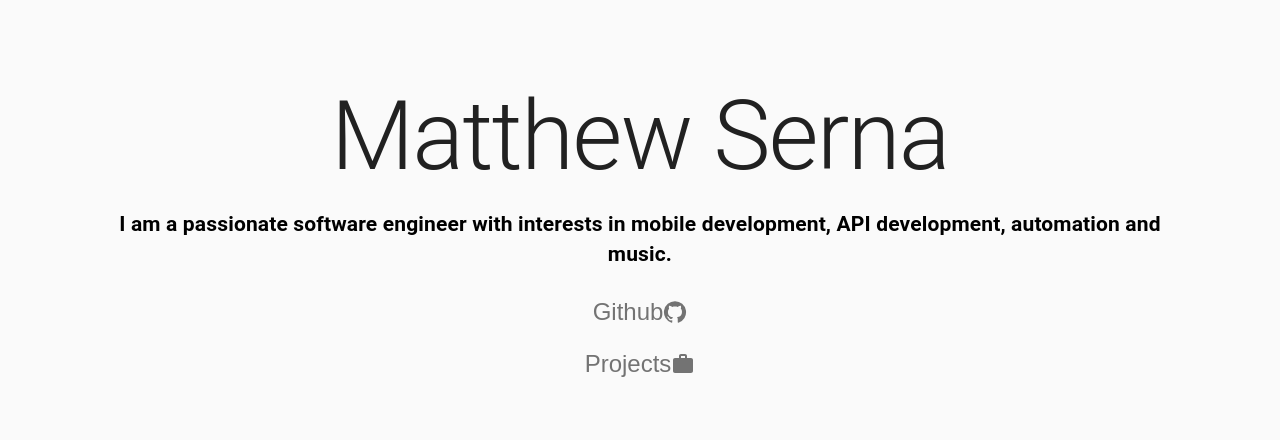
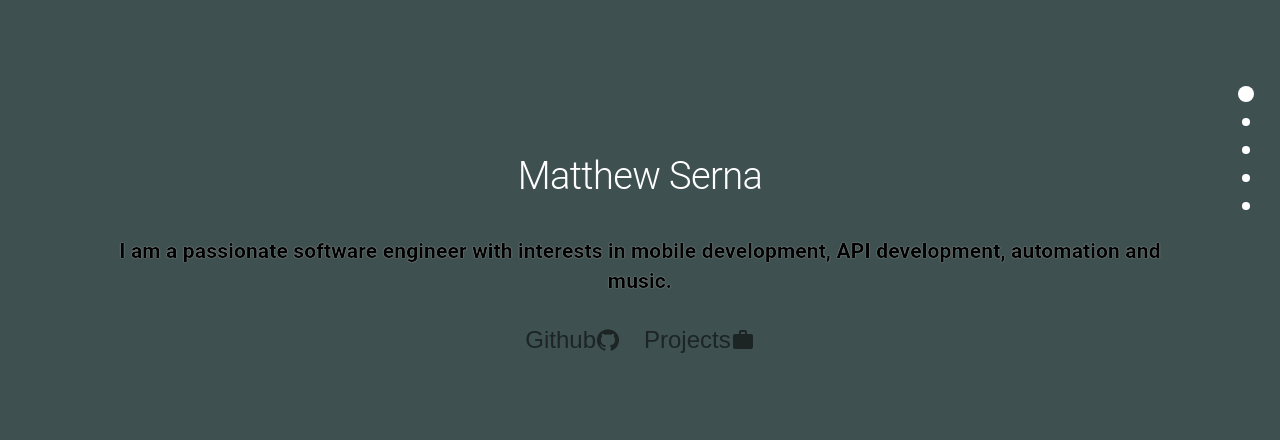
Before and after one commit to mserna/mserna.github.io, a React (Create React App) app: page / in a window 1280 px wide. Shown: the part 264-704 px from the top of the page. Built offline with nearby package versions, Linux system fonts and the light colour scheme.

Commit message:
Add new homepage redesign

```diff
--- a/src/components/Banner.jsx
+++ b/src/components/Banner.jsx
@@ -1,4 +1,4 @@
-import React from "react";
+import React, {useLayoutEffect} from "react";
 import {
     Grow,
     IconButton,
@@ -11,7 +11,6 @@ import { useEffect, useState, createRef, useRef } from "react";
 import '../index.css';
 
 const Banner = () => {
-
     const [bannerGrow, setBannerGrow] = useState(false);
     const summaryText = "I am a passionate software engineer with interests in mobile development, API development, automation and music.";
     const name = "Matthew Serna";
@@ -33,10 +32,10 @@ const Banner = () => {
                 <Grow in={bannerGrow} timeout={timeout2}>
                     <div className="container">
                         <h2 className="highlight-text">{summaryText}</h2>
-                        <IconButton color="#000000" onClick={() => window.open('https://github.com/mserna')}>
+                        <IconButton onClick={() => window.open('https://github.com/mserna')}>
                             Github<GitHubIcon></GitHubIcon>
                         </IconButton>
-                        <IconButton color="#000000" onClick={() => projects.scrollIntoView()}>
+                        <IconButton onClick={() => projects.scrollIntoView()}>
                             Projects<WorkIcon></WorkIcon>
                         </IconButton>
                     </div>
--- a/src/home/index.jsx
+++ b/src/home/index.jsx
@@ -1,47 +1,77 @@
-import React from 'react';
-import { makeStyles } from '@material-ui/core';
-import { Grid } from '@material-ui/core';
-import { Paper } from '@material-ui/core';
-import ParticlesBg from "particles-bg";
+import React, { useEffect, useState } from 'react';
 
+// local imports
 import Banner from "../components/Banner";
 import Projects from "../components/Projects";
 import Experience from '../components/Experience';
 import Skills from '../components/Skills';
 import Contact from '../components/Contact';
 
-const useStyles = makeStyles((theme) => ({
-    root: {
-      // flexGrow: 1,
-      backgroundRepeat: 'no-repeat',
-      backgroundSize: 'auto',
-    },
-    paper: {
-      padding: theme.spacing(2),
-      textAlign: 'center',
-      color: theme.palette.text.secondary,
-    },
-}));
+const Home = () => {
+  // States used to detect scrolling pagination
+  const [scrolling, setScrolling] = useState(false);
+  const [scrollTop, setScrollTop] = useState(0);
 
-const Home = () => {
-    const classes = useStyles();
-    const numShapes = 25;
+  const onScroll = (e) => {
+    setScrollTop(e.target.documentElement.scrollTop);
+    setScrolling(e.target.documentElement.scrollTop > scrollTop);
+  }
 
-    return (
-        <>
-        <ParticlesBg num={numShapes} type="cobweb" bg={true} color="#2A3439"/>
-        <div className={classes.root}>
-            <Banner></Banner>
-            <Experience></Experience>
-            <br/>
-            <Projects></Projects>
-            <br/>
-            <Skills></Skills>
-            <br/>
-            <Contact></Contact>
-        </div>
-        </>
-    );
+  useEffect(() => {
+    window.addEventListener('scroll', onScroll);
+  },[]);
+
+  // This will handle list being updated due to pagination
+  useEffect(() => {
+    var offset = scrollTop;
+    var windowHeight = window.innerHeight;
+    var body = document.body;
+    let padding = 0.75;
+    let pages = ['1', '2', '3', '4', '5'];
+
+    pages.map((page) => {
+      console.log(offset+" > " + `( ${windowHeight} * (${page-2} + ${padding})`);
+      if(offset > (windowHeight * (page - 2 + padding))) {
+        console.log(body.classList);
+        body.className = "";
+        body.classList.add("page-" + page);
+      }
+    });
+  }, [scrollTop]);
+
+  return(
+    <>
+      <div className="main">
+        <section className="page" id="page1">
+          <Banner></Banner>
+        </section>
+
+        <section className="page" id="page2">
+          <h1>Page 2</h1>
+        </section>
+
+        <section className="page" id="page3">
+          <h1>Page 3</h1>
+        </section>
+
+        <section className="page" id="page4">
+          <h1>Page 4</h1>
+        </section>
+
+        <section className="page" id="page5">
+          <h1>Page 5</h1>
+        </section>
+      </div>
+
+      <ul id="pagination">
+        <li><a href="#page1"></a></li>
+        <li><a href="#page2"></a></li>
+        <li><a href="#page3"></a></li>
+        <li><a href="#page4"></a></li>
+        <li><a href="#page5"></a></li>
+      </ul>
+    </>
+  )
 }
 
 export { Home };
--- a/src/index.css
+++ b/src/index.css
@@ -69,16 +69,6 @@
 
 .right-col { padding-left: 50%; }
 
-body {
-  margin: 0;
-  background-color: "#164773";
-  font-family: -apple-system, BlinkMacSystemFont, 'Segoe UI', 'Roboto', 'Oxygen',
-    'Ubuntu', 'Cantarell', 'Fira Sans', 'Droid Sans', 'Helvetica Neue',
-    sans-serif;
-  -webkit-font-smoothing: antialiased;
-  -moz-osx-font-smoothing: grayscale;
-}
-
 code {
   font-family: source-code-pro, Menlo, Monaco, Consolas, 'Courier New',
     monospace;
@@ -104,7 +94,6 @@ a { cursor: pointer; }
 .container {
   width: 100%;
   height: 100%;
-  display: flex;
   flex-direction: column;
   align-items: center;
   justify-content: center;
@@ -169,3 +158,68 @@ a { cursor: pointer; }
   text-align: center;
   flex-grow: 1;
 }
+
+/* Vertical  Srolling Pagination */
+.main section {
+  margin: 0;
+  height: 100vh;
+}
+.main section:nth-child(1) {
+  background-color: #3e5050;
+}
+.main section:nth-child(2) {
+  background-color: #495f5f;
+}
+.main section:nth-child(3) {
+  background-color: #546d6d;
+}
+.main section:nth-child(4) {
+  background-color: #5f7c7c;
+}
+.main section:nth-child(5) {
+  background-color: #6b8a8a;
+}
+.main section h1 {
+  font-size: 38px;
+  color: #fff;
+  margin: 0;
+  padding: 50px 0 20px;
+  text-align: center;
+}
+
+#pagination {
+  position: fixed;
+  top: 50%;
+  transform: translateY(-50%);
+  right: 30px;
+  list-style: none;
+}
+#pagination li {
+  position: relative;
+  margin: 20px 0;
+  background: #fff;
+  border-radius: 100%;
+  width: 8px;
+  height: 8px;
+  transition: all 0.2s ease;
+}
+#pagination li:hover {
+  transform: scale(2.5);
+}
+#pagination a {
+  position: absolute;
+  text-decoration: none;
+  left: 0;
+  top: 0;
+  color: inherit;
+  width: 100%;
+  height: 100%;
+}
+
+body {
+  font-family: sans-serif;
+  margin: 0;
+}
+body.page-1 #pagination li:nth-of-type(1), body.page-2 #pagination li:nth-of-type(2), body.page-3 #pagination li:nth-of-type(3), body.page-4 #pagination li:nth-of-type(4), body.page-5 #pagination li:nth-of-type(5) {
+  transform: scale(2);
+}
```
Also changed, not shown: package.json (+5 -3 lines), 1 other file (tests, documents, lock files or other folders).
